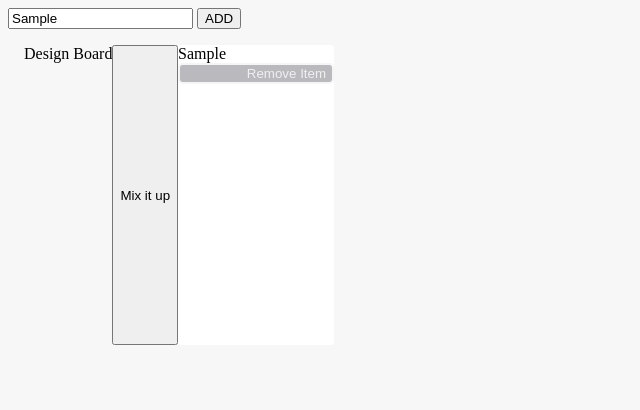
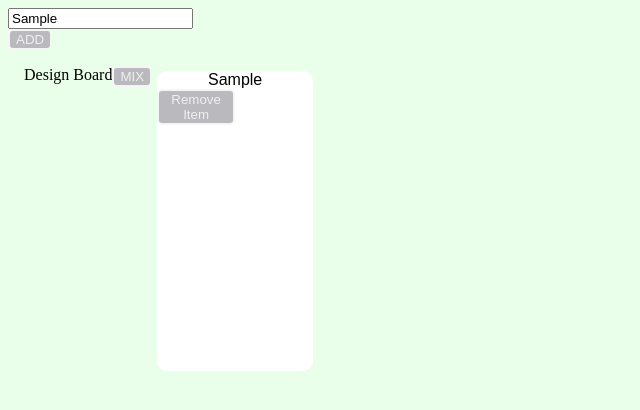
Before and after one commit to 93dannyp/93dannyp.github.io, a plain HTML site: page index.html in a window 1280 px wide. Both pictures are taken after typing "Sample" into the empty fields and a click on the button "ADD". Shown: the whole page, without its empty margins (0-640 px from the left). Drawn offline with nearby package versions, Linux system fonts and the light colour scheme.

Commit message:
wokring on mixing up options

```diff
--- a/app.js
+++ b/app.js
@@ -37,6 +37,9 @@ $(() => {
 
 // console.log($('[type=checkbox]'))
 
+
+
+
 //Put input from form inside the array.
 
 // This is an event listener for when the Add button is clicked.
@@ -46,8 +49,13 @@ $('#submit').on('click', () => {
     const $inputValue = $('#input-box').val()
 
     // Pushing the input string inside the selections array.
+   if (selections.length < 6) {
     selections.push($inputValue)
 
+    console.log(selections)
+   } else {
+       alert('Your Design Board is full!")')
+   }
     // Preventing the webpage from automatically refreshing so it does not lose state.
     event.preventDefault()
 
@@ -59,6 +67,14 @@ $('#submit').on('click', () => {
     // Appending the new input values to the design board so we have a visual list of input values (the items).
     $('.design-board').append($newInput)
 
+    //// this is the mix up code ////
+    $('#mix-up').on('click', (event) => {
+        selections.sort(() => {
+            return .5-Math.random()
+         })
+        })
+        // this is the closing bracket for the mix event listener
+         //// this is the mix up code ////
 
 
     // Making a button and assigning it to the constant $remove. This has an event listener and event handler so that when the button is clicked, it will remove the items from the design board.
@@ -72,11 +88,8 @@ $('#submit').on('click', () => {
         $(event.currentTarget).parent().remove()
         selections.pop()
     })
-    // console.log(selections[selections.length - 1])
 
-const itemInfo = () => {
 
-}
 
 const sofaInfo = () => {
     settings.url = settings.url + sofaAsin
@@ -172,15 +185,17 @@ const sofaInfo = () => {
 
 })
 
-const $mixUp = $('<button>').text('Mix it up').addClass('mix-up')
+// listen for mix button
+// randomize array
+// for loop append array into div
+//
 
-    $mixUp.on('click', (event) => {
-        $(event.currentTarget).sort(function(a, b){
-            return 0.5 - Math.random()
-        })
-    })
 
-    $('.design-board').append($mixUp)
+
+
+// this is the closing bracket for the add button event listener
+
+
 
 
 
@@ -216,7 +231,7 @@ const $mixUp = $('<button>').text('Mix it up').addClass('mix-up')
     //a thumbnail image of the product
         //link the image so that it links out to where it was brought from
     //the price of the product
-    // a short product description
+    // Product rating
 //
 
 
--- a/index.html
+++ b/index.html
@@ -15,7 +15,9 @@
      <label for = 'input-box'></label>
             <input type = 'text' name = '' value = '' id = 'input-box'/>
             <button type = 'button' name = 'button' id = 'submit'>ADD</button>
-    <div class = 'design-board'>Design Board</div>
+    <div class = 'design-board'>Design Board
+       <div> <button type = 'button' name = 'button' id = 'mix-up'>MIX</button> </div>
+    </div>
 </body>
 </html>
 
--- a/main.css
+++ b/main.css
@@ -1,11 +1,14 @@
 body {
-    background: rgb(247, 247, 247)
+    background: #eaffea;
 }
 
 .design-board {
     display: flex;
     flex-direction: row;
+    flex-wrap: wrap;
     flex-basis: 40%;
+    max-width: 100%;
+    max-height: 50%;
     margin: 1em;
 
 }
@@ -16,12 +19,17 @@ body {
     background: white;
     width: 156px;
     height: 300px;
-    border-radius: 3px;
+    border: 4px;
+    border-radius: 10px;
+    border-color: rgb(185, 185, 190);
     padding: 6px, 6px, 6px, 6px;
+    font-family: Arial, Helvetica, sans-serif;
+    text-align: center;
+    margin: 5px;
 
 }
 
-.remove {
+.remove,  #submit{
     display: flex;
     flex-direction: row-reverse;
     border: 2px solid whitesmoke;
@@ -31,6 +39,19 @@ body {
 
 }
 
+.remove {
+    max-width: 50%;
+}
+
+#mix-up {
+    margin: auto;
+    border: 2px solid whitesmoke;
+    background-color: rgb(185, 185, 190);
+    border-radius: 5px;
+    color: rgb(240, 240, 240)
+}
+
+
 img {
     max-height: 100%;
     max-width: 100%;
```
Also changed, not shown: example.js (+11 -1 lines), 1 other file.
